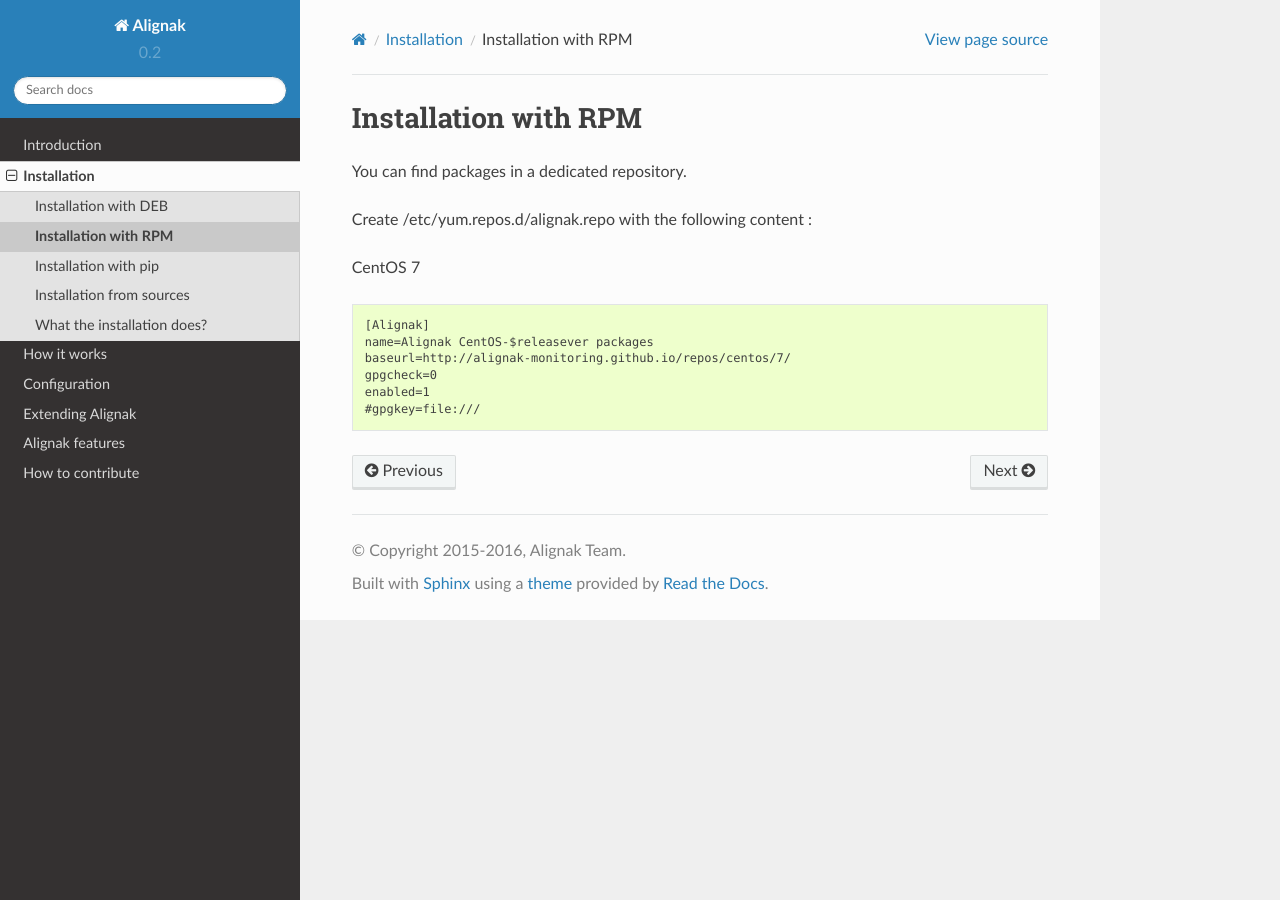
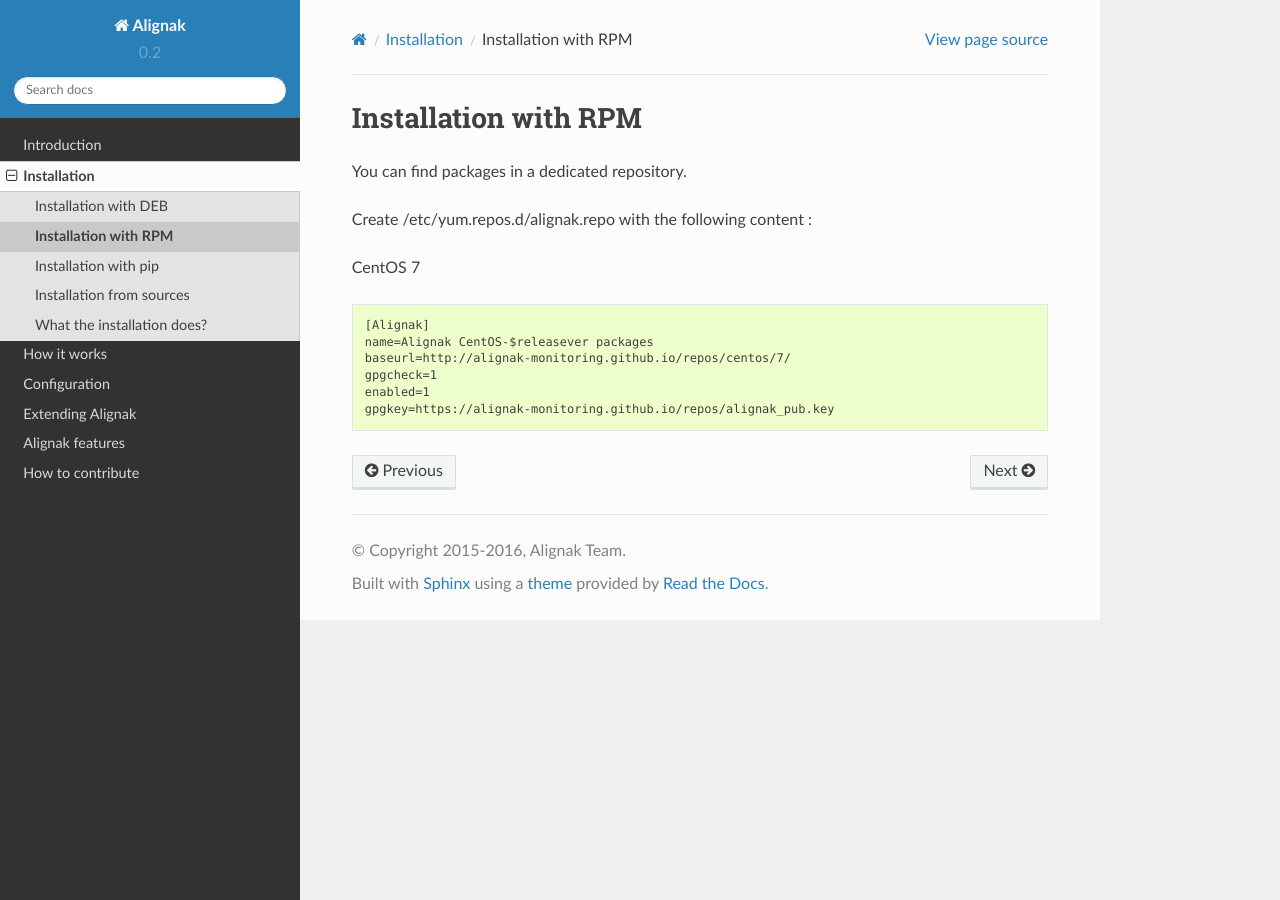
Before and after one commit to Alignak-monitoring/alignak-doc, a Sphinx documentation site: the page built from source/02_installation/rpm_packages.rst, in a window 1280 px wide. Built offline with Sphinx 7.4.7 and the Read the Docs theme 2.0.0, drawn with Linux system fonts in a browser that asks for light colours.

Commit message:
Fix alignak.repo configuration

```diff
--- a/source/02_installation/rpm_packages.rst
+++ b/source/02_installation/rpm_packages.rst
@@ -13,6 +13,6 @@
   [Alignak]
   name=Alignak CentOS-$releasever packages
   baseurl=http://alignak-monitoring.github.io/repos/centos/7/
-  gpgcheck=0
+  gpgcheck=1
   enabled=1
-  #gpgkey=file:///
+  gpgkey=https://alignak-monitoring.github.io/repos/alignak_pub.key
```
